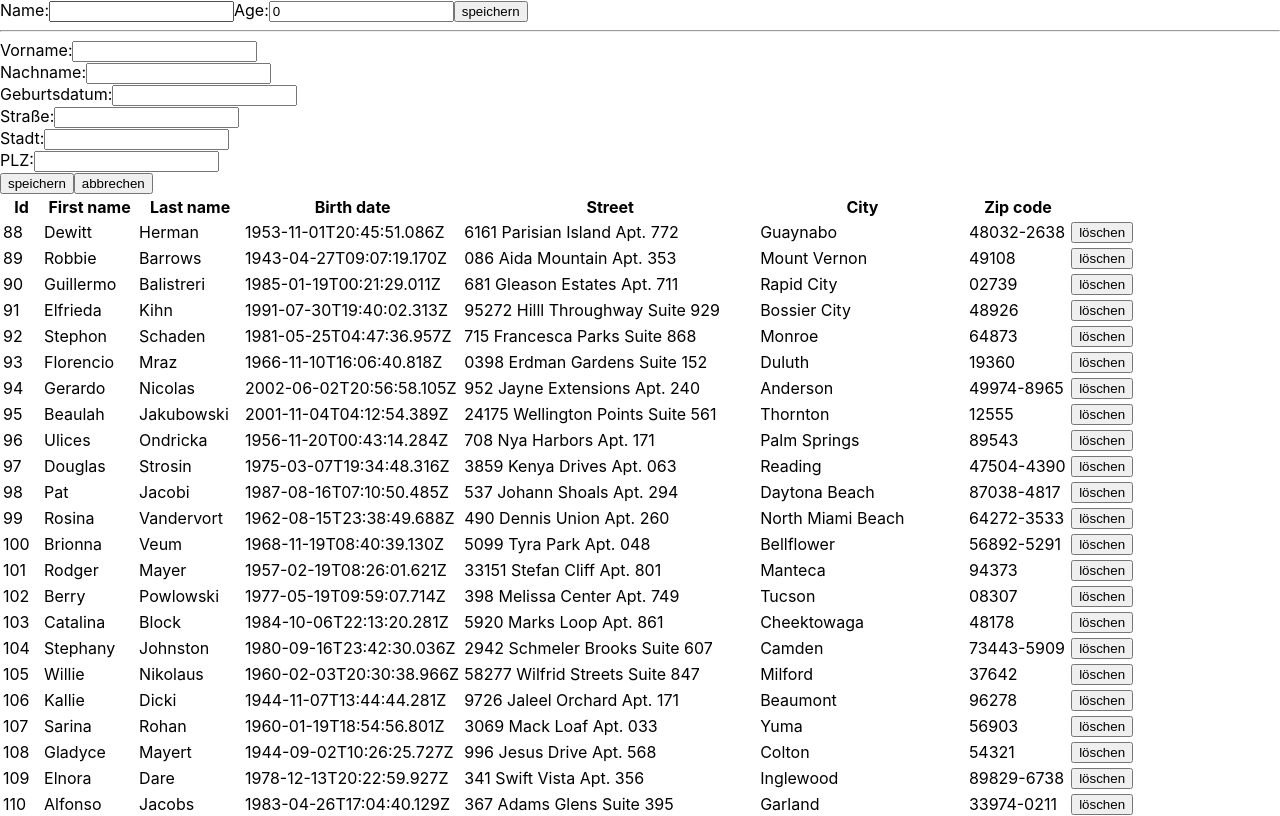
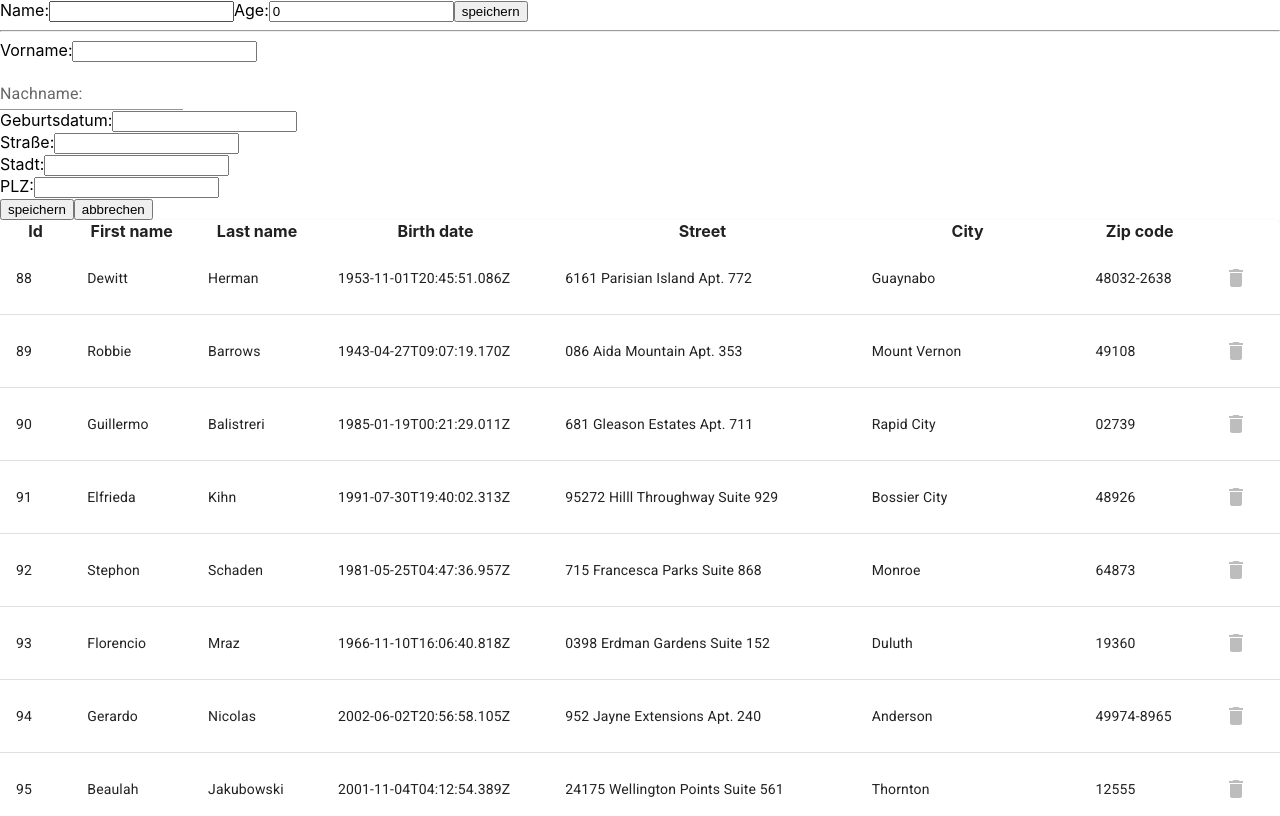
Before and after one commit to sspringer82/heise-ws, a React (Create React App) app: page / in a window 1280 px wide. Shown: the top 816 px of the page. Built offline with nearby package versions, Linux system fonts and the light colour scheme; data requests are answered from the project's data file.

Commit message:
Material UI

```diff
--- a/package.json
+++ b/package.json
@@ -3,7 +3,12 @@
   "version": "0.1.0",
   "private": true,
   "dependencies": {
+    "@emotion/react": "^11.10.5",
+    "@emotion/styled": "^11.10.5",
     "@faker-js/faker": "^7.6.0",
+    "@fontsource/roboto": "^4.5.8",
+    "@mui/icons-material": "^5.10.9",
+    "@mui/material": "^5.10.12",
     "@testing-library/jest-dom": "^5.16.5",
     "@testing-library/react": "^13.4.0",
     "@testing-library/user-event": "^13.5.0",
--- a/src/Form.tsx
+++ b/src/Form.tsx
@@ -1,3 +1,4 @@
+import { TextField } from '@mui/material';
 import React from 'react';
 import { useForm } from 'react-hook-form';
 import { FormPerson } from './Person';
@@ -29,17 +30,17 @@ const Form: React.FC<Props> = ({ onSubmit }) => {
         {errors.firstName && <div>This field is required</div>}
       </div>
       <div>
-        <label>
-          Nachname:
-          <input
-            type="text"
+        <TextField
+          label="Nachname:"
+          variant="standard"
           {...register('lastName', {
             required: true,
             minLength: 2,
             maxLength: 10,
           })}
+          error={!!errors.lastName}
         />
-        </label>
+
         {errors.lastName && (
           <div style={{ color: 'red', fontWeight: 'bold' }}>
             This field is required
--- a/src/List.tsx
+++ b/src/List.tsx
@@ -1,3 +1,11 @@
+import {
+  TableContainer,
+  Paper,
+  Table,
+  TableHead,
+  TableRow,
+  TableBody,
+} from '@mui/material';
 import React from 'react';
 import Form from './Form';
 import ListItem from './ListItem';
@@ -17,9 +25,10 @@ const List: React.FC = () => {
   return (
     <>
       <Form onSubmit={handleAdd} />
-      <table>
-        <thead>
-          <tr>
+      <TableContainer component={Paper}>
+        <Table sx={{ minWidth: 650 }} aria-label="simple table">
+          <TableHead>
+            <TableRow>
               <th>Id</th>
               <th>First name</th>
               <th>Last name</th>
@@ -28,9 +37,9 @@ const List: React.FC = () => {
               <th>City</th>
               <th>Zip code</th>
               <th></th>
-          </tr>
-        </thead>
-        <tbody>
+            </TableRow>
+          </TableHead>
+          <TableBody>
             {persons.map((person) => {
               return (
                 <ListItem
@@ -40,8 +49,9 @@ const List: React.FC = () => {
                 />
               );
             })}
-        </tbody>
-      </table>
+          </TableBody>
+        </Table>
+      </TableContainer>
     </>
   );
 };
--- a/src/ListItem.tsx
+++ b/src/ListItem.tsx
@@ -1,5 +1,7 @@
+import { IconButton, TableCell, TableRow } from '@mui/material';
 import React from 'react';
 import Person from './Person';
+import DeleteIcon from '@mui/icons-material/Delete';
 
 type Props = {
   person: Person;
@@ -8,18 +10,25 @@ type Props = {
 
 const ListItem: React.FC<Props> = ({ person, onDelete }) => {
   return (
-    <tr key={person.id}>
-      <td>{person.id}</td>
-      <td>{person.firstName}</td>
-      <td>{person.lastName}</td>
-      <td>{person.birthdate}</td>
-      <td>{person.street}</td>
-      <td>{person.city}</td>
-      <td>{person.zipCode}</td>
-      <td>
-        <button onClick={() => onDelete(person.id)}>löschen</button>
-      </td>
-    </tr>
+    <TableRow key={person.id}>
+      <TableCell>{person.id}</TableCell>
+      <TableCell>{person.firstName}</TableCell>
+      <TableCell>{person.lastName}</TableCell>
+      <TableCell>{person.birthdate}</TableCell>
+      <TableCell>{person.street}</TableCell>
+      <TableCell>{person.city}</TableCell>
+      <TableCell>{person.zipCode}</TableCell>
+      <TableCell>
+        <IconButton
+          aria-label="delete"
+          disabled
+          color="primary"
+          onClick={() => onDelete(person.id)}
+        >
+          <DeleteIcon />
+        </IconButton>
+      </TableCell>
+    </TableRow>
   );
 };
 
--- a/src/index.tsx
+++ b/src/index.tsx
@@ -4,6 +4,10 @@ import App from './App';
 import './index.css';
 import List from './List';
 import reportWebVitals from './reportWebVitals';
+import '@fontsource/roboto/300.css';
+import '@fontsource/roboto/400.css';
+import '@fontsource/roboto/500.css';
+import '@fontsource/roboto/700.css';
 
 const root = ReactDOM.createRoot(
   document.getElementById('root') as HTMLElement
```
Also changed, not shown: 1 other file (tests, documents, lock files or other folders). Lines whose indentation alone changed are shown as unchanged.
